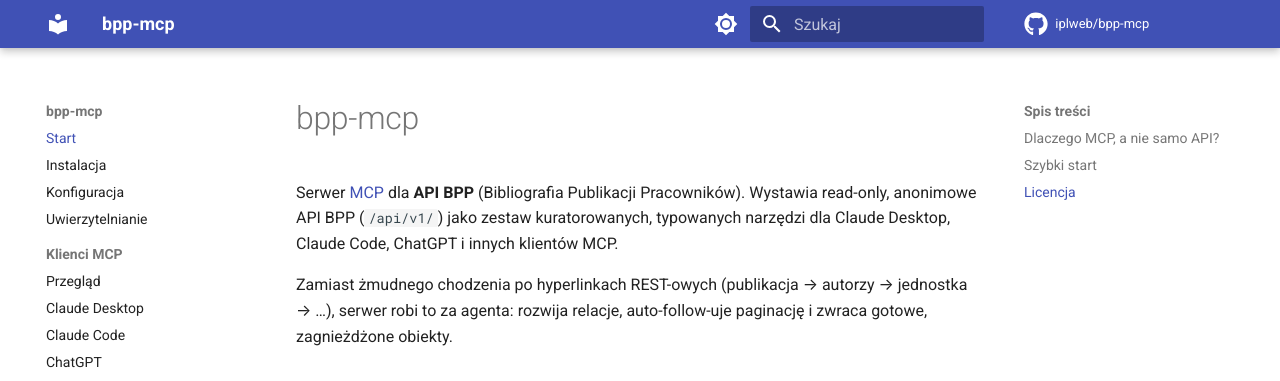
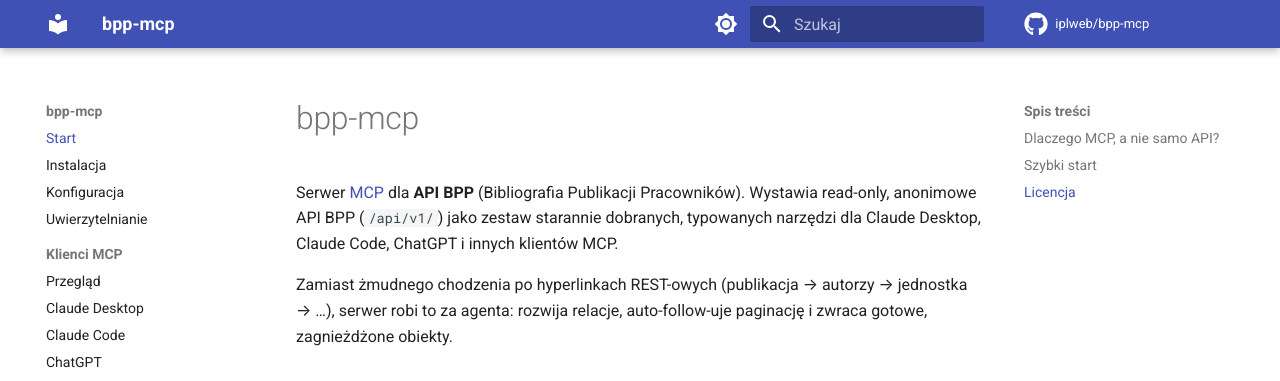
Before and after one commit to iplweb/bpp-mcp, an MkDocs documentation site: the page built from docs/index.md, in a window 1280 px wide and 1269 px high. Shown: the top 381 px of the window. Built offline with MkDocs 1.6.1 and Material for MkDocs 9.7.7, drawn with Linux system fonts in a browser that asks for light colours; comment, search, counter and statistics services are not loaded.

Commit message:
docs: "kuratorowanych" -> "starannie dobranych" (README + index)
"Kuratorowany" to kalka z ang. "curated" — niszowa w żargonie sztuki, obca
w opisie oprogramowania. "Starannie dobranych" oddaje sens naturalną polszczyzną.

Co-Authored-By: Claude Opus 4.8 <noreply@anthropic.com>
Claude-Session: https://claude.ai/code/session_01RbpeUrRGp7ZTm2eRFy9XSm

```diff
--- a/docs/index.md
+++ b/docs/index.md
@@ -2,7 +2,7 @@
 
 Serwer [MCP](https://modelcontextprotocol.io) dla **API BPP** (Bibliografia
 Publikacji Pracowników). Wystawia read-only, anonimowe API BPP (`/api/v1/`) jako
-zestaw kuratorowanych, typowanych narzędzi dla Claude Desktop, Claude Code,
+zestaw starannie dobranych, typowanych narzędzi dla Claude Desktop, Claude Code,
 ChatGPT i innych klientów MCP.
 
 Zamiast żmudnego chodzenia po hyperlinkach REST-owych (publikacja → autorzy →
```
Also changed, not shown: README.md (+1 -1 lines).
